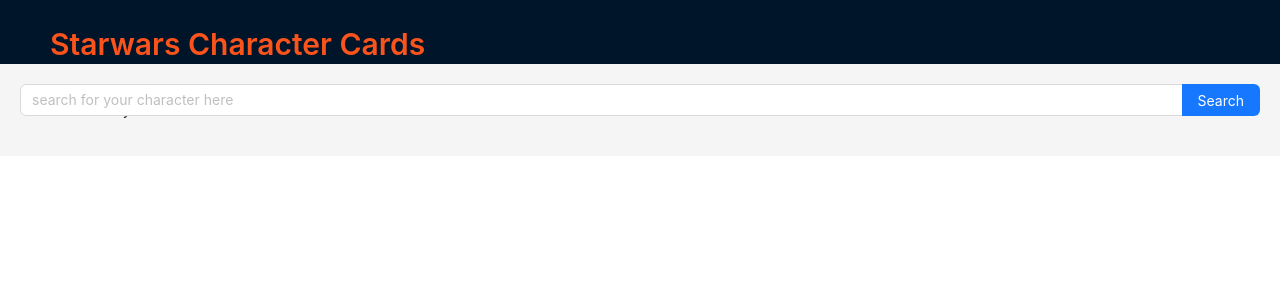
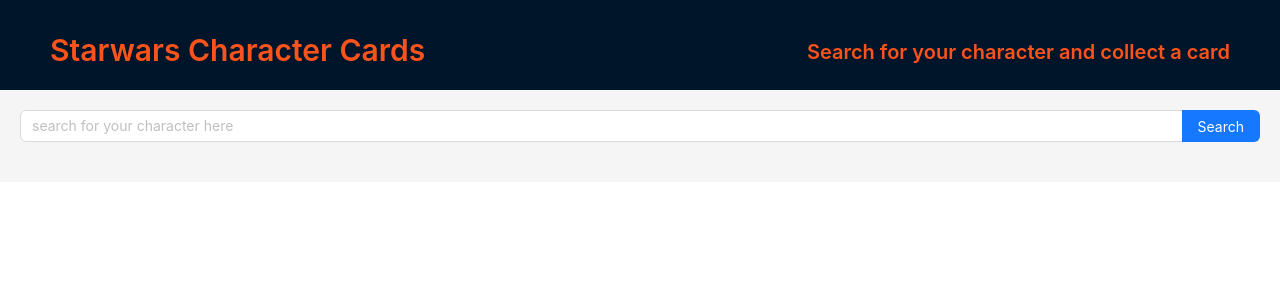
Before and after one commit to emenegger/Starwars-Character-Cards, a React (Create React App) app: page / in a window 1280 px wide. Shown: the top 300 px of the page. Built offline with nearby package versions, Linux system fonts and the light colour scheme.

Commit message:
fixed spacing on buttons

```diff
--- a/src/App.js
+++ b/src/App.js
@@ -2,23 +2,14 @@
 // import "./App.css";
 import { useEffect, useState } from "react";
 import { blue, cyan, presetPrimaryColors } from "@ant-design/colors";
-import {
-  Layout,
-  Input,
-  Typography,
-  Row,
-  message,
-} from "antd";
+import { Layout, Input, Typography, Row, message } from "antd";
 import { Link } from "react-router-dom";
 import CharCard from "./Components/CharCard";
 import { useCharactersContext } from "./context/characters-context";
 
-
 const { Sider, Header, Content } = Layout;
 const { Title, Text } = Typography;
 const { Search } = Input;
-
-
 
 function App() {
   const [messageApi, contextHolder] = message.useMessage();
@@ -58,19 +49,20 @@
       .catch((err) => console.log("err", err));
   };
 
-
-  let cards = characters?.map((character, i) => <CharCard character={character} key={character.name + i}/>);
+  let cards = characters?.map((character, i) => (
+    <CharCard character={character} key={character.name + i} />
+  ));
 
   return (
     <>
       <div className="App">
         {contextHolder}
         <Layout>
-          <Header>
+          <Header style={{ height: 90, display: 'flex', justifyContent: 'space-between', alignItems: 'center' }} className="header">
             <Title level={2} style={{ color: presetPrimaryColors.volcano }}>
               Starwars Character Cards
             </Title>
-            <Text> Search for your character and collect a card</Text>
+            <Title level={4} style={{color: presetPrimaryColors.volcano}}> Search for your character and collect a card</Title>
           </Header>
           <Content style={{ padding: 20 }}>
             <Search
--- a/src/Components/CharCard.jsx
+++ b/src/Components/CharCard.jsx
@@ -31,13 +31,14 @@
   const { character } = props;
   return (
     <Col className="gutter-row" span={6}>
+      {contextHolder}
       <Card
         hoverable
         // style={{ width: 240 }}
         cover={<img alt={character?.name} src={character?.image} />}
       >
         <Meta title={character?.name} description={character?.species} />
-        <Space direction="horizontal" style={{ width: "100%", paddingTop: 10 }}>
+        <Space direction="horizontal" style={{ width: "100%", paddingTop: 10, display: 'flex', justifyContent: 'space-between', }}>
           <Button type="primary" style={{ width: "100%" }}>
             {/* <Link to="/CharPage" state={character}> */}
             More Details
@@ -50,7 +51,6 @@
             icon={<CloseOutlined />}
             onClick={onDelete}
           />
-          {contextHolder}
         </Space>
       </Card>
     </Col>
```
